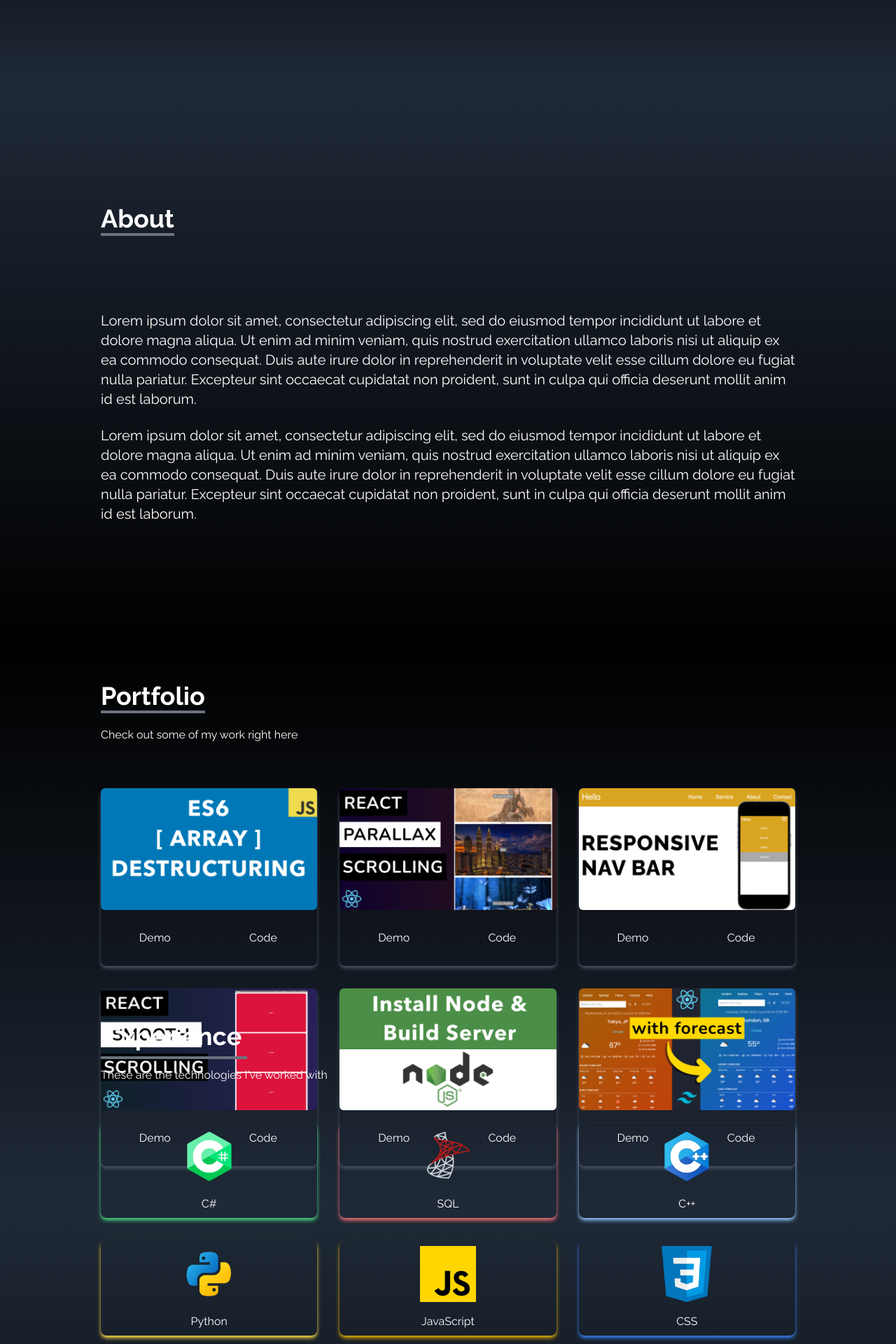
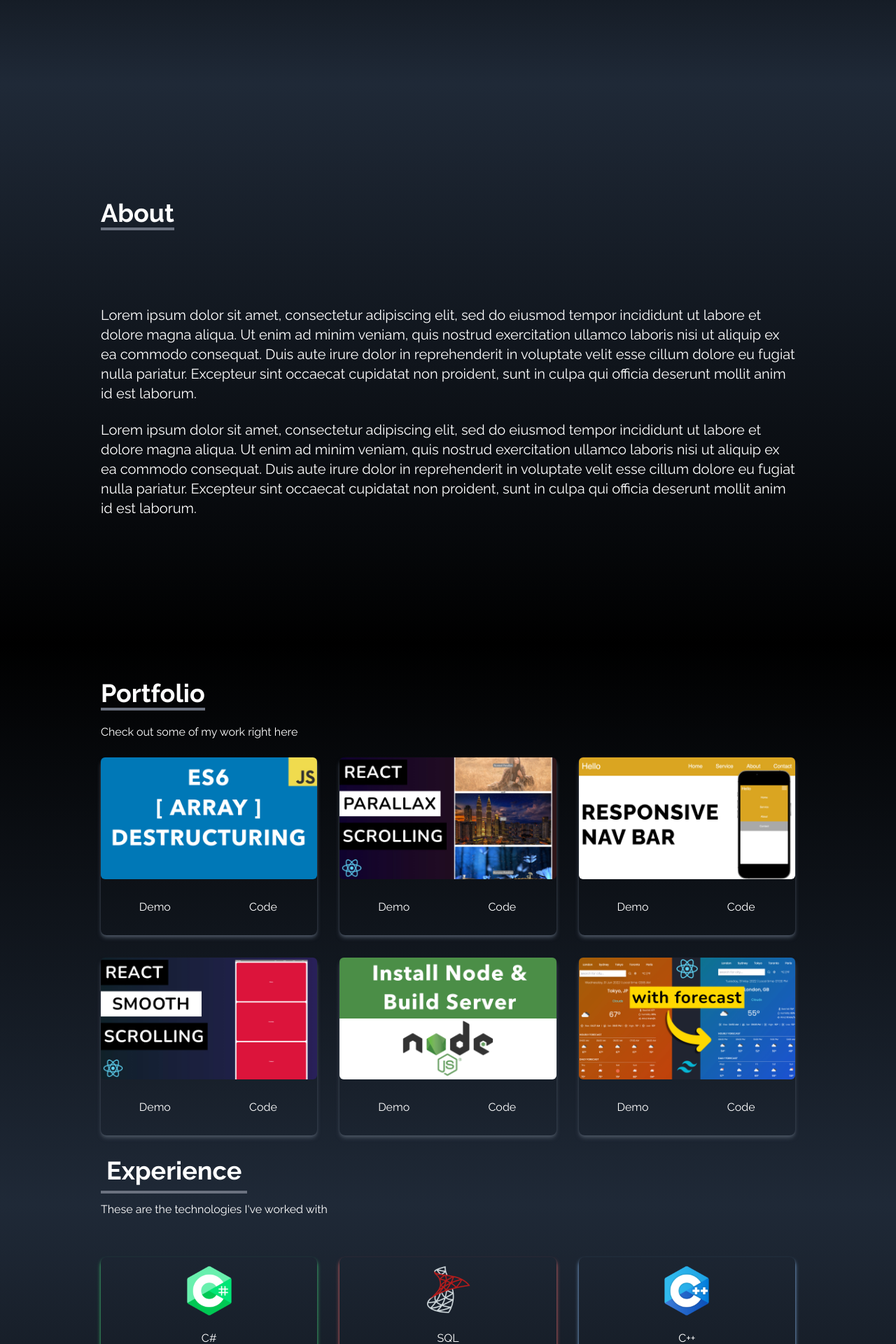
Before and after one commit to Apocalyptichobo/one-portfolio, a React (Create React App) app: page / in a window 1280 px wide. Shown: the part 680-2600 px from the top of the page at 70% size. Built offline with nearby package versions, Linux system fonts and the light colour scheme.

Commit message:
--fixed some spacing issues

```diff
--- a/src/components/About.jsx
+++ b/src/components/About.jsx
@@ -3,7 +3,7 @@ import React from 'react'
 const About = () => {
   return (
     <div name='about' className='w-full h-screen text-white bg-gradient-to-b from-gray-800 to-black'>
-        <div className='flex flex-col justify-center w-full h-full max-w-screen-lg p-4 mx-auto'>
+        <div className='flex flex-col justify-center w-full h-full max-w-screen-lg p-4 pb-8 mx-auto'>
             <div className='pb-8'>
                 <p className='inline text-4xl font-bold border-b-4 border-gray-500'>
                     About
--- a/src/components/Contact.jsx
+++ b/src/components/Contact.jsx
@@ -4,7 +4,7 @@ export const Contact = () => {
   return (
     <div name='contact' className='w-full p-4 text-white h-fit bg-gradient-to-b from-black to-gray-800'>
         <div className='flex flex-col justify-center w-full h-full max-w-screen-lg p-4 mx-auto'>
-            <div className='pb-8'>
+            <div className=' pt-96'>
                 <p className='inline text-4xl font-bold border-b-4 border-gray-500'>Contact</p>
                 <p className='py-6'>Submit the form below to get in touch with me</p>
             </div>
--- a/src/components/Experience.jsx
+++ b/src/components/Experience.jsx
@@ -175,7 +175,7 @@ const Experience = () => {
   return (
     <div name='experience' className='w-full md:h-screen sm:h-fit bg-gradient-to-b from-gray-800 to-black'>
         <div className='flex flex-col justify-center w-full h-full max-w-screen-lg p-4 mx-auto text-white'>
-            <div>
+            <div className='pt-96'>
                 <p className='inline p-2 text-4xl font-bold border-b-4 border-gray-500'>Experience</p>
                 <p className='py-6'>These are the technologies I've worked with</p>
             </div>
--- a/src/components/Portfolio.jsx
+++ b/src/components/Portfolio.jsx
@@ -38,8 +38,8 @@ const Portfolio = () => {
 
   return (
     <div name='portfolio' className='w-full text-white bg-gradient-to-b from-black to-gray-800 sm:h-fit md:h-screen'>
-        <div className='flex flex-col justify-center w-full h-full max-w-screen-lg p-4 mx-auto'>
-            <div className='pb-10'>
+        <div className='flex flex-col justify-center w-full h-full max-w-screen-lg p-4 pb-16 mx-auto'>
+            <div>
                 <p className='inline text-4xl font-bold border-b-4 border-gray-500'>Portfolio</p>
                 <p className='py-6'>Check out some of my work right here</p>
             </div>
```
